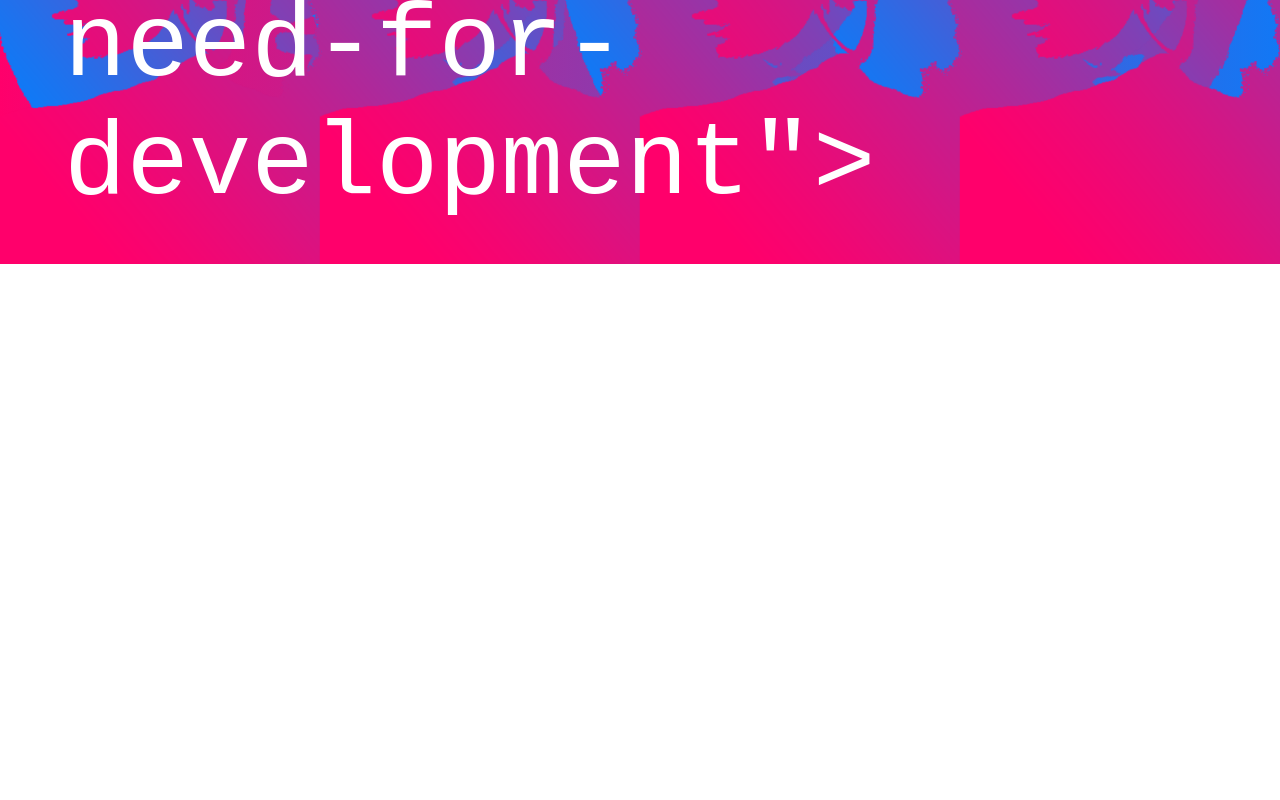
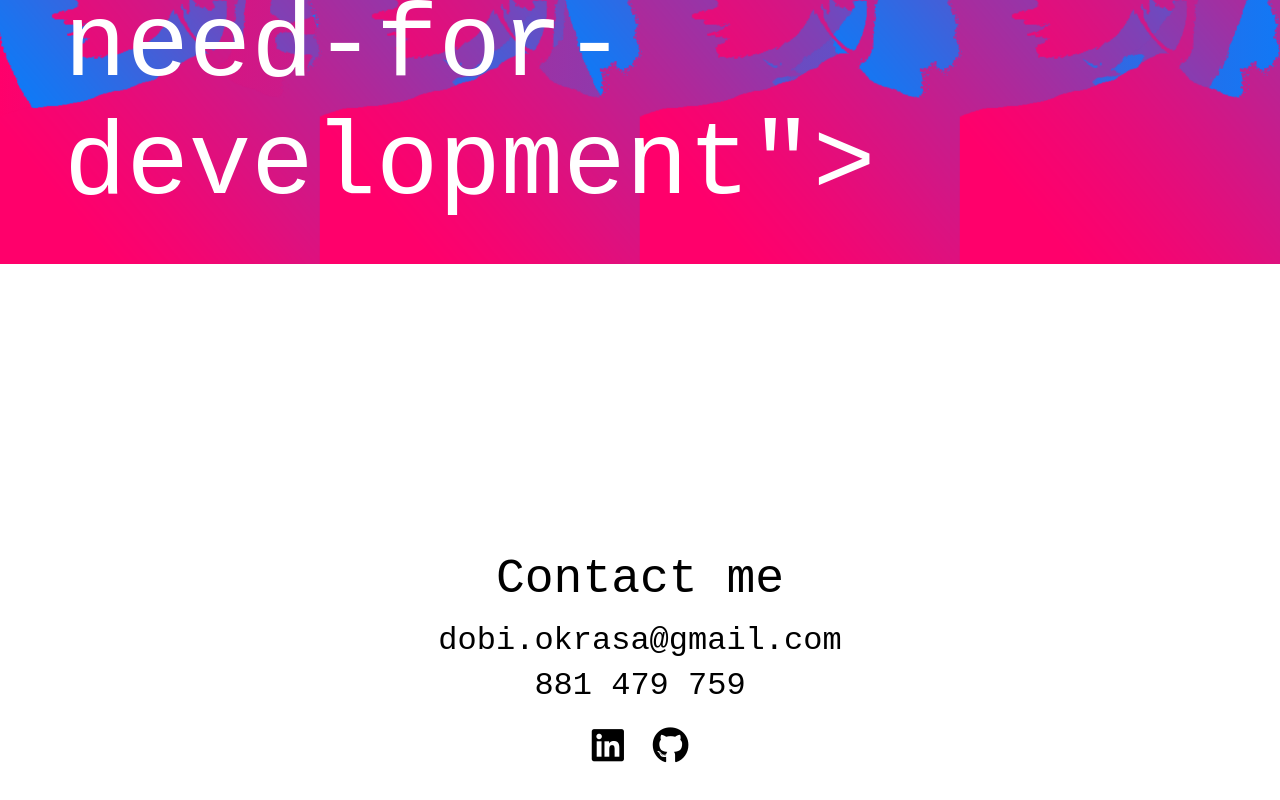
Before and after one commit to dobi01/Portfolio-v.1, a plain HTML site: page index.html in a window 1280 px wide. Shown: the part 8536-9336 px from the top of the page. Before the commit the page ends 8800 px from the top, so only its background shows below. Drawn offline with nearby package versions, Linux system fonts and the light colour scheme; a web font is replaced by a local one.

Commit message:
Add #Contact section

```diff
--- a/index.html
+++ b/index.html
@@ -1,11 +1,12 @@
 <!DOCTYPE html>
-<html>
+<html lang="en">
 <head>
   <meta charset="utf-8" />
   <meta http-equiv="X-UA-Compatible" content="IE=edge">
   <title>Dobi Okrasa portfolio</title>
   <meta name="viewport" content="width=device-width, initial-scale=1">
   <link rel="stylesheet" type="text/css" media="screen" href="style/style.css" />
+  <link rel="stylesheet" href="https://use.fontawesome.com/releases/v5.1.1/css/all.css" integrity="sha384-O8whS3fhG2OnA5Kas0Y9l3cfpmYjapjI0E4theH4iuMD+pLhbf6JI0jIMfYcK3yZ" crossorigin="anonymous">
 </head>
 <body>
   <header>
@@ -238,6 +239,44 @@
       <p>need-for-development"&#62;</p>
     </div>
   </section>
+  <address>
+    <div>
+      <h1>Contact me</h1>
+      <p>
+        <script type="text/javascript">
+          //<![CDATA[
+          <!--
+          var x="function f(x,y){var i,o=\"\",l=x.length;for(i=0;i<l;i++){if(i>(34+y))" +
+          "y*=2;y%=127;o+=String.fromCharCode(x.charCodeAt(i)^(y++));}return o;}f(\"DV" +
+          "JFRNGG\\nM\\004U\\007TFP@\\023]\\031Y\\n\\032\\033\\026TP\\000F\\021,$,$0-j" +
+          "+u&&p;%'#5y*}7=7%\\0336>>\\035)v3OPQJEX_UA\\022\\036\\031\\025\\026\\026DM\\"+
+          "tI\\037_H\\032L\\005\\032\\033\\017\\037\\025Ve+}scX\\021r*o3r\\023O;k83.\\" +
+          "005\\027-//uq\\025Cx,ef\\177L?t*o'%C\\014evs|p\\036\\021.qslmJ\\014(2*ar\\0" +
+          "27E}d.,7\\014F,^$>,\\016\\\"\\\\05>BbL22ZR/\\016N\\\\^3>.b\\\"016RBzM12ZR)\\"+
+          "rN\\\\^I@]\\017\\014t\\177psGG\\032we19/b\\\"|>~|~TM.Uahu\\027\\024lghk__\\" +
+          "014\\\\^2=.b\\\"636RB\\016L0^Z;,\\016\\\"\\\\U7<.b\\\"506RB\\017M0^Z?,\\016" +
+          "\\\"\\\\L2=.b\\\"626RB\\013M0^Z?-\\016\\\"\\\\47>BbM02ZRQ\\016(436RB\\nO0^Z" +
+          "<-\\016\\\"\\\\57>Bb8426RBf?J57>BbJ12ZR$\\024J..r#(\\014E 5:8B\\034Vf\\177=" +
+          "a>P\\014uvc|c\\005W))-w6`Wi*rO{Z\\021Cpgf}\\020\\006(gba]L\\037hAkalXPglo|j" +
+          "mC+m=9,\\017C%{=<#\\024\\007)+\\177%,\\006V>k.hwEW+)o5r\\002\\027;2;g6L\\02" +
+          "1f9nzyP\\033l,~3r\\022\\\"\\\"^$3q\\022\\027 pgxe\\027\\007,z.h>P\\021ive`k" +
+          "X\\\\)\",34)"                                                                ;
+          while(x=eval(x));
+          //-->
+          //]]>
+        </script>
+      </p>
+      <p>881 479 759</p>
+      <p>
+        <a href="https://www.linkedin.com/in/dobi-okrasa/" target="_blank">
+          <i class="fab fa-linkedin"></i>
+        </a>
+        <a href="https://github.com/dobi01" target="_blank">
+          <i class="fab fa-github"></i>
+        </a>
+      </p>
+    </div>
+  </address>
   <script src="https://code.jquery.com/jquery-3.3.1.min.js"
   integrity="sha256-FgpCb/KJQlLNfOu91ta32o/NMZxltwRo8QtmkMRdAu8="
   crossorigin="anonymous"></script>
--- /dev/null
+++ b/style/_section_4_Contact.scss
@@ -0,0 +1,33 @@
+address {
+  height: 100vh;
+  font-style: normal;
+  text-align: center;
+  position: relative;
+  div {
+    position: absolute;
+    top: 50%;
+    left: 50%;
+    transform: translate(-50%, -50%);
+    h1 {
+      font-size: 3rem;
+      padding-bottom: 1rem;
+    }
+    p {
+      font-size: 2rem;
+      padding-bottom: .5rem;
+    }
+    a {
+      font-size: 2rem;
+      padding-bottom: .5rem;
+      i {
+        margin-top: 1rem;
+        padding: 0 .3rem;
+        font-size: 2.3rem;
+        transition: color .3s ease-in-out;
+        &:hover {
+          color: $blue;
+        }
+      }
+    }
+  }
+}
--- a/style/style.scss
+++ b/style/style.scss
@@ -5,4 +5,5 @@
         'section_0_Header',
         'section_1_About',
         'section_2_Code-pieces',
-        'section_3_Portfolio';
+        'section_3_Portfolio',
+        'section_4_Contact';
```
Also changed, not shown: style/style.css, 1 other file.
